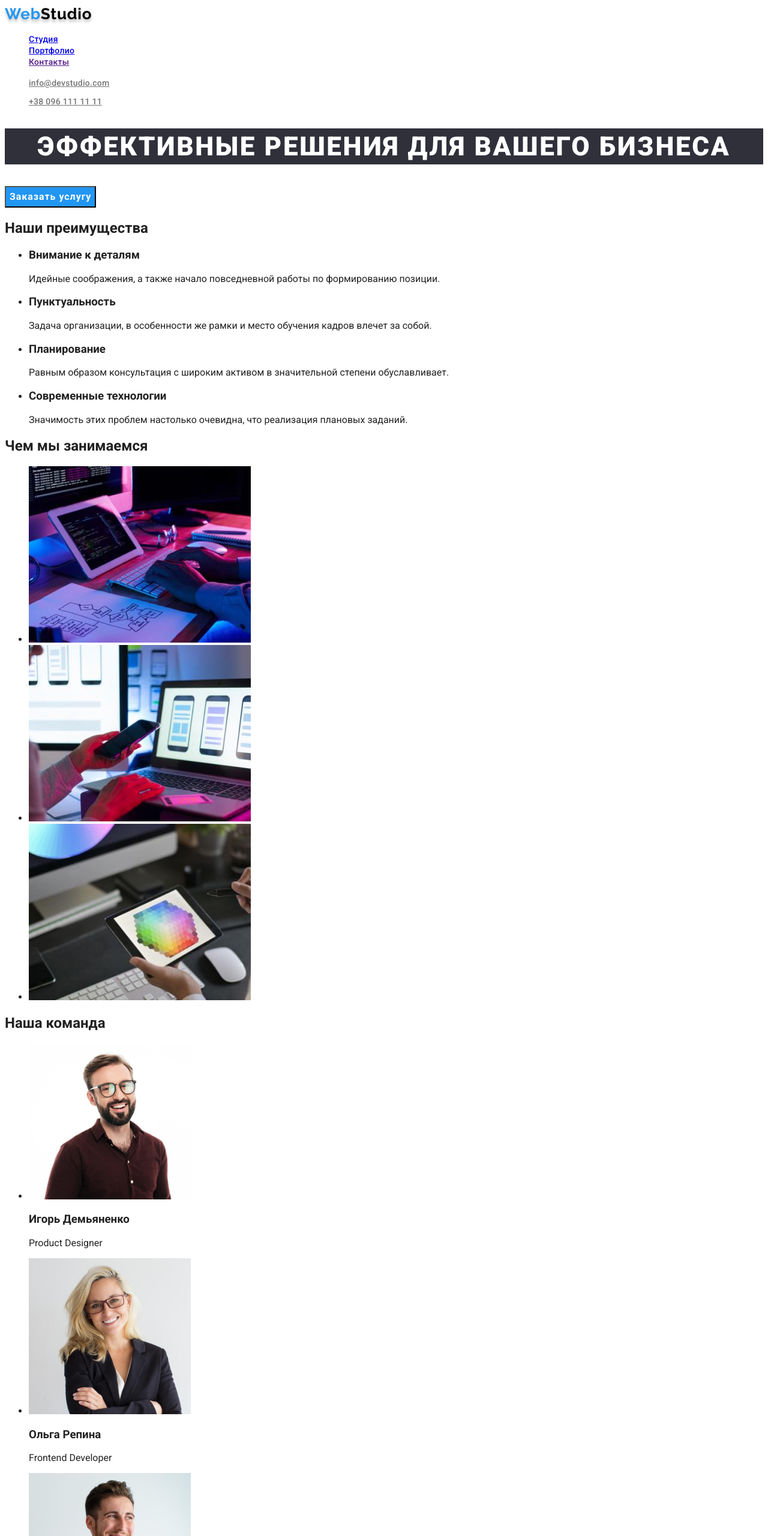
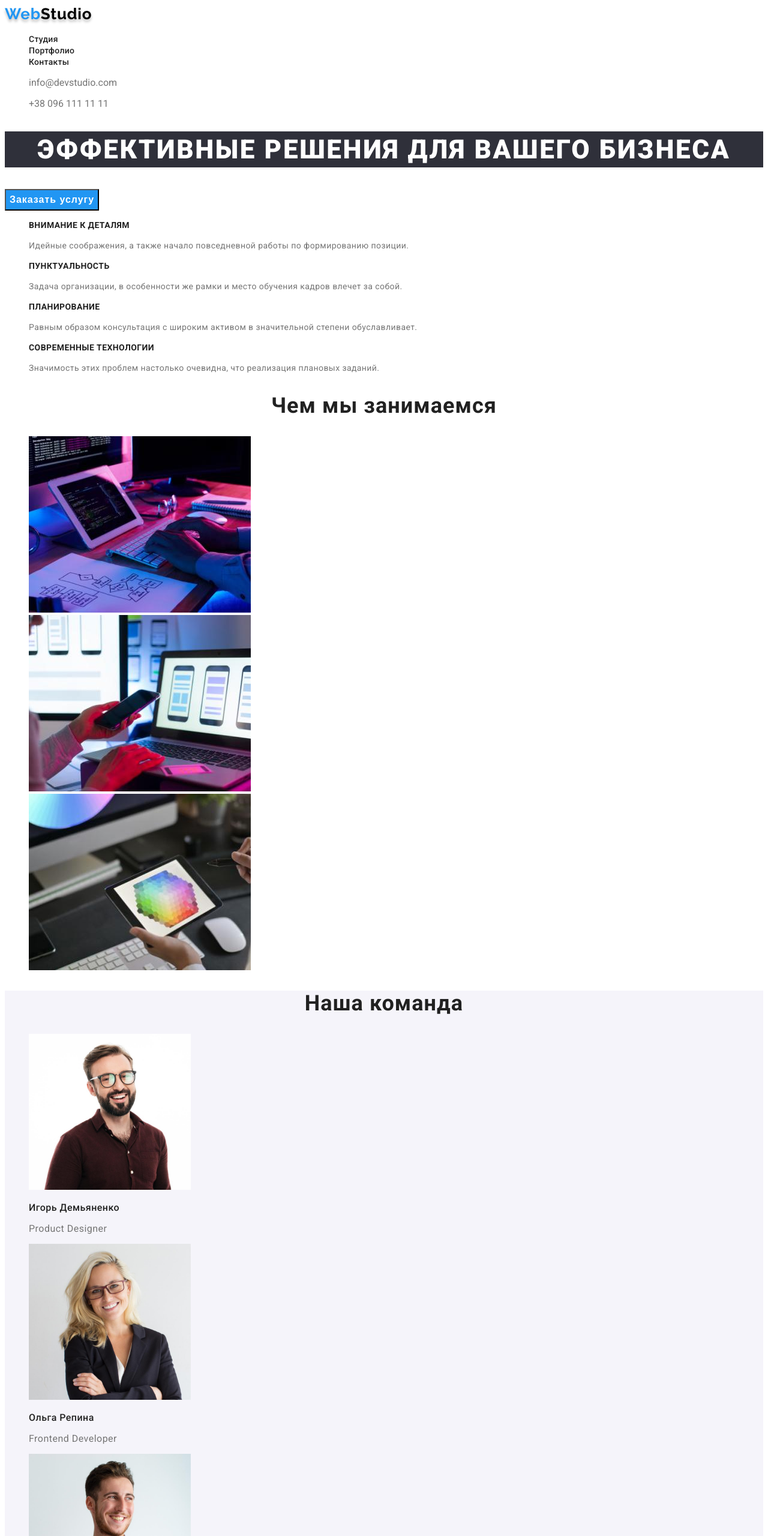
Before and after one commit to SHDMYUA/goit-markup-hw-02, a plain HTML site: page index.html in a window 1280 px wide. Shown: the top 2560 px of the page at 60% size. Drawn offline with Linux system fonts and the light colour scheme.

Commit message:
css for main page ready

```diff
--- a/css/styles.css
+++ b/css/styles.css
@@ -7,6 +7,10 @@ body {
 .list {
   list-style: none;
 }
+
+.nav {
+  background: #ffffff;
+}
 .logo {
   font-family: Raleway;
   font-style: normal;
@@ -14,35 +18,42 @@ body {
   font-size: 26px;
   line-height: 31px;
   letter-spacing: 0.03em;
-  color: #000000;
+  color: #2196f3;
   text-shadow: 0px 4px 4px rgba(0, 0, 0, 0.25);
   text-decoration: none;
 }
 
-.part {
-  color: #2196f3;
+.logo.primary .part {
+  color: #000000;
 }
 
-.link {
+.logo.secondary .part {
+  color: #ffffff;
+}
+
+.menu {
   font-style: normal;
   font-weight: 500;
   font-size: 14px;
   line-height: 16px;
-  letter-spacing: 0.02em;ß
-  cursor: pointer;
+  letter-spacing: 0.02em;
+  text-decoration: none;
+  color: inherit;
 }
+
 .contacts .link {
+  text-decoration: none;
   color: #757575;
 }
 
-.pages .link:hover,
-.pages .link:focus,
+.pages .menu:hover,
+.pages .menu:focus,
 .contacts .link:hover,
 .contacts .link:focus {
   color: #2196f3;
 }
+
 .hero-title {
-font-family: Roboto;
   font-style: normal;
   font-weight: 900;
   font-size: 44px;
@@ -50,19 +61,18 @@ line-height: 60px;
   text-align: center;
   letter-spacing: 0.06em;
   text-transform: uppercase;
-color: #FFFFFF;
-background-color: #2F303A;
+  color: #ffffff;
+  background-color: #2f303a;
 }
 
 .button {
-  font-family: Roboto;
   font-style: normal;
   font-weight: bold;
   font-size: 16px;
   line-height: 30px;
   letter-spacing: 0.06em;
-  color: #FFFFFF;
-  background-color: #2196F3;
+  color: #ffffff;
+  background-color: #2196f3;
 }
 
 .portfolio .link {
@@ -75,3 +85,93 @@ background-color: #2F303A;
   color: #ffffff;
   background-color: #2196f3;
 }
+
+.benefits-hiden {
+  position: absolute;
+  width: 1px;
+  height: 1px;
+  margin: -1px;
+  border: 0;
+  padding: 0;
+  white-space: nowrap;
+  clip-path: inset(100%);
+  clip: rect(0 0 0 0);
+  overflow: hidden;
+}
+
+.benefits {
+  background: #ffffff;
+}
+
+.benefits .title {
+  font-style: normal;
+  font-weight: bold;
+  font-size: 14px;
+  line-height: 16px;
+  letter-spacing: 0.03em;
+  text-transform: uppercase;
+}
+
+.benefits .content {
+  font-style: normal;
+  font-weight: normal;
+  font-size: 14px;
+  line-height: 24px;
+  letter-spacing: 0.03em;
+  color: #757575;
+}
+
+.development-title,
+.team-title {
+  font-style: normal;
+  font-weight: bold;
+  font-size: 36px;
+  line-height: 42px;
+  text-align: center;
+  letter-spacing: 0.03em;
+}
+
+.team {
+  background: #f5f4fa;
+}
+
+.team-member {
+  font-style: normal;
+  font-weight: 500;
+  font-size: 16px;
+  line-height: 19px;
+  letter-spacing: 0.03em;
+}
+
+.member-position {
+  font-style: normal;
+  font-weight: normal;
+  font-size: 16px;
+  line-height: 19px;
+  letter-spacing: 0.03em;
+  color: #757575;
+}
+
+.address .post {
+  font-style: normal;
+  font-weight: normal;
+  font-size: 14px;
+  line-height: 24px;
+  letter-spacing: 0.03em;
+  text-decoration: none;
+  color: #ffffff;
+}
+
+.address-contacts .item {
+  font-style: normal;
+  font-weight: normal;
+  font-size: 14px;
+  line-height: 24px;
+  letter-spacing: 0.03em;
+  text-decoration: none;
+  color: rgba(255, 255, 255, 0.6);
+}
+
+.footer {
+  background: #2f303a;
+}
--- a/index.html
+++ b/index.html
@@ -14,18 +14,16 @@
 <body>
   <header>
     <nav class="nav">
-      <a href="./index.html" class="logo"><span class="part">Web</span>Studio</a>
+      <a href="./index.html" class="logo primary">Web<span class="part">Studio</span></a>
       <ul class="pages list">
-        <li><a href="./index.html" class="link">Студия</a></li>
-        <li><a href="./portfolio.html" class="link">Портфолио</a></li>
-        <li><a href="" class="link">Контакты</a></li>
+        <li><a href="./index.html" class="menu">Студия</a></li>
+        <li><a href="./portfolio.html" class="menu">Портфолио</a></li>
+        <li><a href="" class="menu">Контакты</a></li>
       </ul>
     </nav>
     <ul class="contacts list">
       <li><a href="mailto:info@devstudio.com" class="link">info@devstudio.com</a></li>
-      <li><a href="tel:+380961111111" class="link">
-          <p>+38 096 111 11 11</p>
-        </a></li>
+      <li><a href="tel:+380961111111" class="link"><p>+38 096 111 11 11</p></a></li>
     </ul>
   </header>
   <main>
@@ -35,70 +33,72 @@
         <button type="button" class="button">Заказать услугу</button>
     </section>
     <!--Section Description-->
-    <section>
-    <h2>Наши преимущества</h2>
-    <ul>
+    <section class="benefits">
+    <h2 class="benefits-hiden">Наши преимущества</h2>
+    <ul class="benefits list">
         <li>
-            <h3>Внимание к деталям</h3>
-            <p>Идейные соображения, а также начало повседневной работы по формированию позиции.</p>
+            <h3 class="title">Внимание к деталям</h3>
+            <p class="content">Идейные соображения, а также начало повседневной работы по формированию позиции.</p>
         </li>
         <li>
-            <h3>Пунктуальность</h3>
-            <p>Задача организации, в особенности же рамки и место обучения кадров влечет за собой.</p>
+            <h3 class="title">Пунктуальность</h3>
+            <p class="content">Задача организации, в особенности же рамки и место обучения кадров влечет за собой.</p>
         </li>
         <li>
-            <h3>Планирование</h3>
-            <p>Равным образом консультация с широким активом в значительной степени обуславливает.</p>
+            <h3 class="title">Планирование</h3>
+            <p class="content">Равным образом консультация с широким активом в значительной степени обуславливает.</p>
         </li>
         <li>
-            <h3>Современные технологии</h3>
-            <p>Значимость этих проблем настолько очевидна, что реализация плановых заданий.</p>
+            <h3 class="title">Современные технологии</h3>
+            <p class="content">Значимость этих проблем настолько очевидна, что реализация плановых заданий.</p>
         </li>
     </ul>
     </section>
     <!--Section What we do-->
     <section>
-    <h2>Чем мы занимаемся</h2>
-    <ul>
+    <h2 class="development-title">Чем мы занимаемся</h2>
+    <ul class="development list">
         <li><img src="./images/box1.jpg" width=370 alt="вэб разработка"></li>
         <li><img src="./images/box2.jpg" width=370 alt="мобильная разработка"></li>
         <li><img src="./images/box3.jpg" width=370 alt="адаптивный дизайн"></li>
     </ul>
     </section>
     <!--Section Our Team-->
-    <section>
-    <h2>Наша команда</h2>
-    <ul>
+    <section class="team">
+    <h2 class="team-title">Наша команда</h2>
+    <ul class="team list">
         <li>
             <img src="./images/igor-photo.jpg" width=270 alt="продук дизайнер">
-            <h3>Игорь Демьяненко</h3>
-            <p>Product Designer</p>
+            <h3 class="team-member">Игорь Демьяненко</h3>
+            <p class="member-position">Product Designer</p>
         </li>
         <li>
             <img src="./images/./olga-photo.jpg" width=270 alt="фронтэнд разработчик">
-            <h3>Ольга Репина</h3>
-            <p>Frontend Developer</p>
+            <h3 class="team-member">Ольга Репина</h3>
+            <p class="member-position">Frontend Developer</p>
         </li>
         <li>
             <img src="./images/./mykola-photo.jpg" width=270 alt="маркетинг">
-            <h3>Николай Тарасов</h3>
-            <p>Marketing</p>
+            <h3 class="team-member">Николай Тарасов</h3>
+            <p class="member-position">Marketing</p>
         </li>
         <li>
             <img src="./images/./mychail-photo.jpg" width=270 alt="дизайнер">
-            <h3>Михаил Ермаков</h3>
-            <p>UI Designer</p>
+            <h3 class="team-member">Михаил Ермаков</h3>
+            <p class="member-position">UI Designer</p>
         </li>
     </ul>
     </section>
   </main>
-  <footer>
-    <a href="">WebStudio</a>
+  <footer class="footer">
+      <a href="./index.html" class="logo secondary">Web<span class="part">Studio</span></a>
       <address>
-        <ul>
-          <li><a href="">г. Киев, пр-т Леси Украинки, 26</a></li>
-          <li><a href="mailto:info@example.com">info@example.com</a></li>
-          <li><a href="tel:+380991111111">+38 099 111 11 11</a></li>
+        <ul class="address list">
+          <div class="address-contacts">
+            <li><a href="" class="post">г. Киев, пр-т Леси Украинки, 26</a></li>
+            <li><a href="mailto:info@example.com" class="item">info@example.com</a></li>
+            <li><a href="tel:+380991111111" class="item">+38 099 111 11 11</a></li>
+          </div>
         </ul>
       </address>
   </footer>
```
Lines whose indentation alone changed are shown as unchanged.
